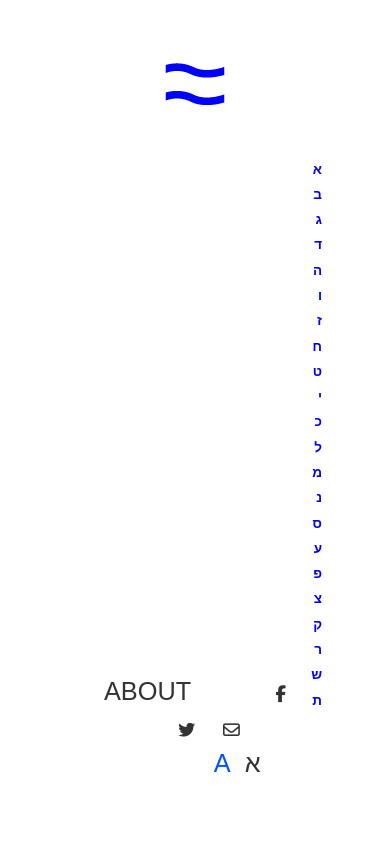
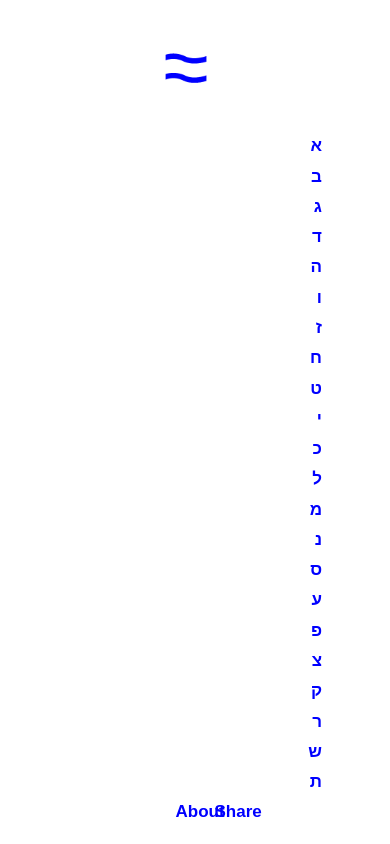
Before and after one commit to juniorxsound/1948, a website: page index.html in a window 390 px wide. Drawn offline with Linux system fonts and the light colour scheme; a web font is replaced by a local one.

Commit message:
Adding new sizes of text and redoing the footer buttons

```diff
--- a/css/app.css
+++ b/css/app.css
@@ -76,7 +76,7 @@ video {
 #text_container{
   position: absolute;
   width: 100%;
-  top: 15%;
+  top: 12%;
 }
 .videolistitem_he{
   color: rgb(0, 0, 255);
@@ -85,7 +85,7 @@ video {
   position: relative;
   top: 30px; right: 50px;
   font-family: 'Miriam Libre', sans-serif;
-  font-size: 1.6vh;
+  font-size: 17px;
   font-weight: bold;
   text-align: right;
 }
@@ -97,19 +97,19 @@ video {
   position: relative;
   top: 30px; left: 50px;
   font-family: 'Miriam Libre', sans-serif;
-  font-size: 1.6vh;
+  font-size: 17px;
   font-weight: bold;
   text-align: left;
 }
 .logo{
   position: absolute;
   left: 50%;
-  top: 10%;
+  top: 8%;
   -webkit-transform: translate(-50%, -50%);
   transform: translate(-50%, -50%);
 }
 .logo img{
-  width: 100%;
+  width: 70%;
 }
 .footer{
   text-align: center;
@@ -120,14 +120,26 @@ video {
   transform: translate(-50%, -50%);
   z-index: 100;
 }
-.about_he{
+#about_he{
   display: none;
   font-family: 'Miriam Libre', sans-serif;
-  font-size: 3vh;
+  font-size: 1.6vh;
 }
-.about_en{
+#about_en{
+  position: absolute;
+  bottom: 20px; left: 45%;
+  color: rgb(0, 0, 255);
   font-family: 'Miriam Libre', sans-serif;
-  font-size: 3vh;
+  font-weight: bold;
+  font-size: 17px;
+}
+#share_en{
+  position: absolute;
+  bottom: 20px; left: 55%;
+  color: rgb(0, 0, 255);
+  font-family: 'Miriam Libre', sans-serif;
+  font-weight: bold;
+  font-size: 17px;
 }
 .splash_text_en{
   font-family: 'Conv_Days-Bold';
--- a/index.html
+++ b/index.html
@@ -105,9 +105,14 @@
 	</div>
 <!--ADDONS-->
 <div class="logo"><img src="assets/logo_wave.png" /></div>
-<div class="footer">
-<div class="about_he"><span class="about_he_click">אודות</span>&nbsp;&nbsp;&nbsp;&nbsp;&nbsp;&nbsp;&nbsp;&nbsp;&nbsp;&nbsp;&nbsp;&nbsp;<span style="font-size: 2vh;"><i class="fa fa-facebook" aria-hidden="true"></i>&nbsp;&nbsp;&nbsp;&nbsp;&nbsp;&nbsp;<i class="fa fa-twitter" aria-hidden="true"></i>&nbsp;&nbsp;&nbsp;&nbsp;&nbsp;&nbsp;<i class="fa fa-envelope-o" aria-hidden="true"></i></span>&nbsp;&nbsp;&nbsp;&nbsp;&nbsp;&nbsp;&nbsp;&nbsp;&nbsp;&nbsp;&nbsp;&nbsp;<span class="swith_to_en">A</span>&nbsp;&nbsp;<span style="color:rgb(0, 84, 255);">א</span></div>
-<div class="about_en"><span class="english_about_click">ABOUT</span>&nbsp;&nbsp;&nbsp;&nbsp;&nbsp;&nbsp;&nbsp;&nbsp;&nbsp;&nbsp;&nbsp;&nbsp;<span style="font-size: 2vh;"><i class="fa fa-facebook" aria-hidden="true"></i>&nbsp;&nbsp;&nbsp;&nbsp;&nbsp;&nbsp;<i class="fa fa-twitter" aria-hidden="true"></i>&nbsp;&nbsp;&nbsp;&nbsp;&nbsp;&nbsp;<i class="fa fa-envelope-o" aria-hidden="true"></i></span>&nbsp;&nbsp;&nbsp;&nbsp;&nbsp;&nbsp;&nbsp;&nbsp;&nbsp;&nbsp;&nbsp;&nbsp;<span style="color:rgb(0, 84, 255);">A</span>&nbsp;&nbsp;<span class="swith_to_heb">א</span></div>
+
+<div id="about_en">
+	About
+</div>
+<div id="share_en">
+	Share
+</div>
+
 </div>
 <div class="splash_text_en">
 	Click on a hebrew letter from the side of the screen.
--- a/js/app.js
+++ b/js/app.js
@@ -4,19 +4,8 @@ var $ = require("jquery");
 $(document).ready(function() {
   console.log('app initialised');
   $('.splash_text_en').delay(2500).fadeOut(250);
-  $('.english_about_click').click(function(){
-    $('.about_text_en').fadeToggle('fast');
-  });
-  $('.about_he_click').click(function(){
-    $('.about_text_he').fadeToggle('fast');
-  });
-  $('.swith_to_heb').click(function(){
-    $('.about_text_en').fadeOut('fast');
-    $('.about_en').replaceWith('<div class="about_en"><span class="about_he_click">אודות</span>&nbsp;&nbsp;&nbsp;&nbsp;&nbsp;&nbsp;&nbsp;&nbsp;&nbsp;&nbsp;&nbsp;&nbsp;<span style="font-size: 2vh;"><i class="fa fa-facebook" aria-hidden="true"></i>&nbsp;&nbsp;&nbsp;&nbsp;&nbsp;&nbsp;<i class="fa fa-twitter" aria-hidden="true"></i>&nbsp;&nbsp;&nbsp;&nbsp;&nbsp;&nbsp;<i class="fa fa-envelope-o" aria-hidden="true"></i></span>&nbsp;&nbsp;&nbsp;&nbsp;&nbsp;&nbsp;&nbsp;&nbsp;&nbsp;&nbsp;&nbsp;&nbsp;<span class="swith_to_en">A</span>&nbsp;&nbsp;<span style="color:rgb(0, 84, 255);">א</span></div>');
-  });
-  $('.swith_to_en').click(function(){
-    $('.about_text_he').fadeOut('fast');
-    $('.about_en').replaceWith('<div class="about_en"><span class="english_about_click">ABOUT</span>&nbsp;&nbsp;&nbsp;&nbsp;&nbsp;&nbsp;&nbsp;&nbsp;&nbsp;&nbsp;&nbsp;&nbsp;<span style="font-size: 2vh;"><i class="fa fa-facebook" aria-hidden="true"></i>&nbsp;&nbsp;&nbsp;&nbsp;&nbsp;&nbsp;<i class="fa fa-twitter" aria-hidden="true"></i>&nbsp;&nbsp;&nbsp;&nbsp;&nbsp;&nbsp;<i class="fa fa-envelope-o" aria-hidden="true"></i></span>&nbsp;&nbsp;&nbsp;&nbsp;&nbsp;&nbsp;&nbsp;&nbsp;&nbsp;&nbsp;&nbsp;&nbsp;<span style="color:rgb(0, 84, 255);">A</span>&nbsp;&nbsp;<span class="swith_to_heb">א</span></div>');
+  $('body').click(()=>{
+      $('.splash_text_en').fadeOut(250);
   });
     //Keyboard Pressed
     var map = {
```
Also changed, not shown: dist/bundle.js.
